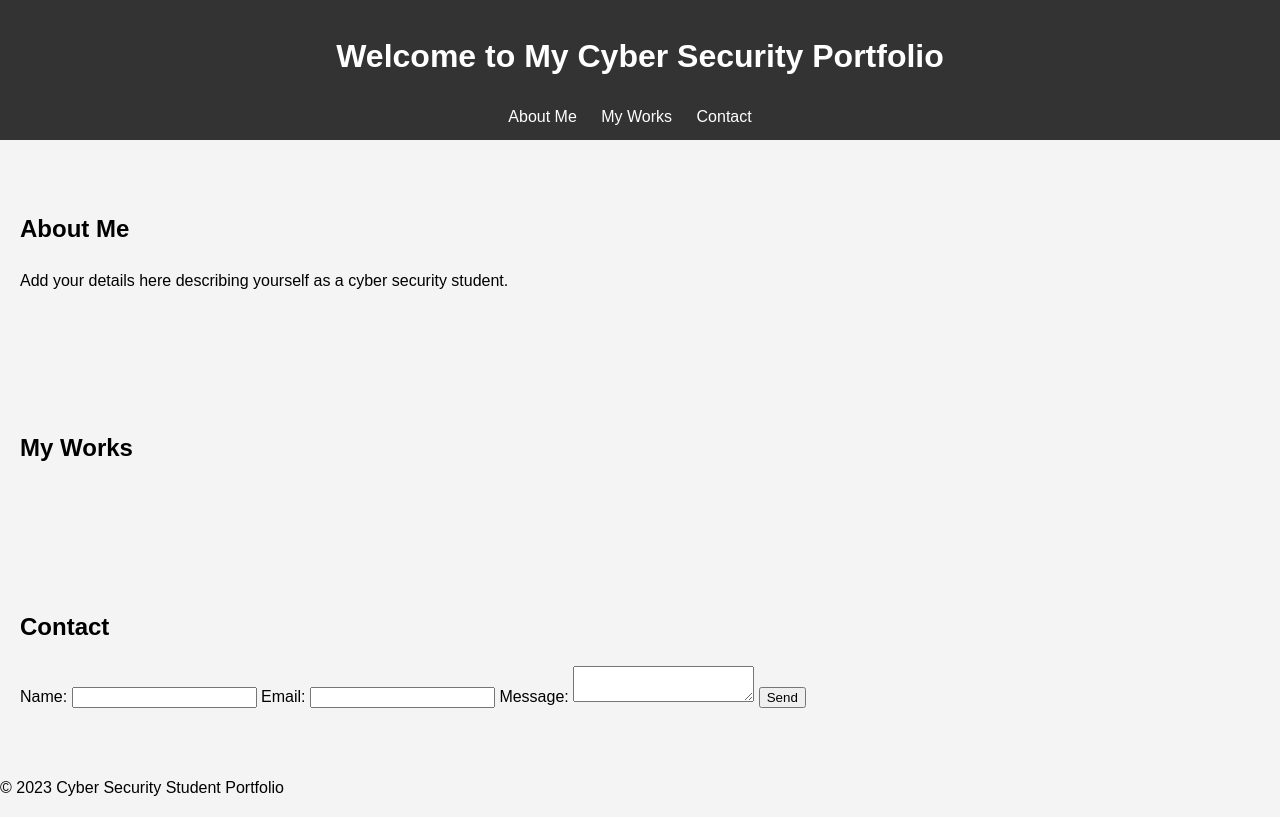
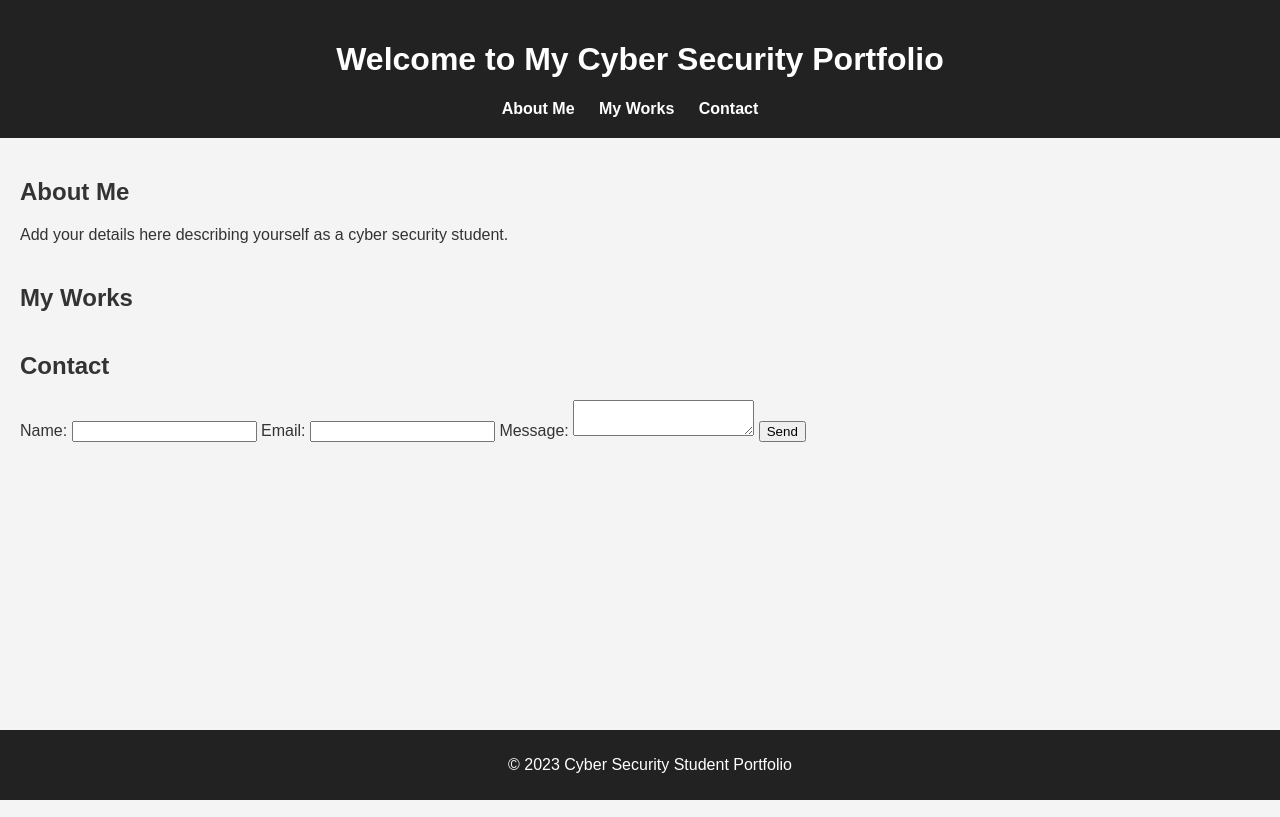
Before and after one commit to IT22052742/ruwan.github.io, a plain HTML site: page index.html in a window 1280 px wide. Drawn offline with Linux system fonts and the light colour scheme; a script that the page names is missing.

Commit message:
Update styles.css

```diff
--- a/styles.css
+++ b/styles.css
@@ -1,16 +1,18 @@
-/* General Styles */
+/* CSS file for styling the website */
+/* Add your styles here */
+/* Ensure responsive design for various screen sizes */
 body {
     font-family: Arial, sans-serif;
     margin: 0;
     padding: 0;
     background-color: #f4f4f4;
-  line-height: 1.6;
+    color: #333;
 }
 
 header {
-  background-color: #333;
+    background-color: #222;
     color: #fff;
-  padding: 10px 0;
+    padding: 20px;
     text-align: center;
 }
 
@@ -26,34 +28,25 @@ nav ul li {
 }
 
 nav ul li a {
+    text-decoration: none;
     color: #fff;
-  text-decoration: none;
+    font-weight: bold;
 }
 
-nav ul li a:hover {
-  color: #ffcc00;
+main {
+    padding: 20px;
 }
 
 section {
-  padding: 50px 20px;
+    margin-bottom: 40px;
 }
 
-/* Project Section */
-.project {
-  margin-bottom: 20px;
+footer {
+    background-color: #222;
+    color: #fff;
+    text-align: center;
     padding: 10px;
-  background-color: #fff;
-  border-radius: 5px;
+    position: absolute;
+    bottom: 0;
+    width: 100%;
 }
-
-.project h3 {
-  margin-top: 0;
-}
-
-/* Media Queries for Responsive Design (adjust as needed) */
-@media screen and (max-width: 768px) {
-  header nav ul li {
-    display: block;
-    margin-bottom: 10px;
-  }
-}
```
Lines whose indentation alone changed are shown as unchanged.
